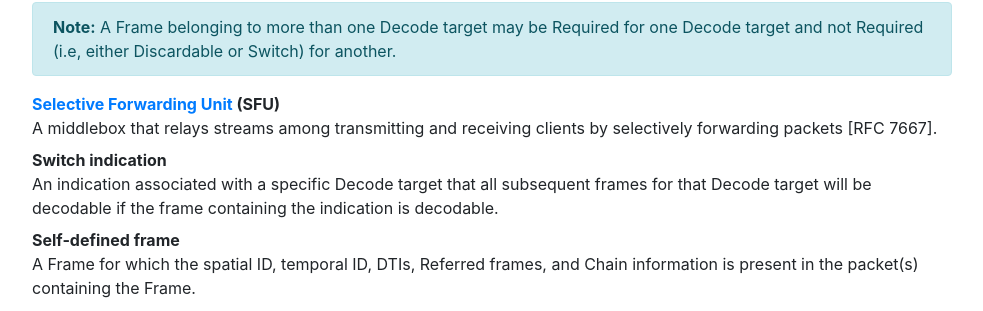
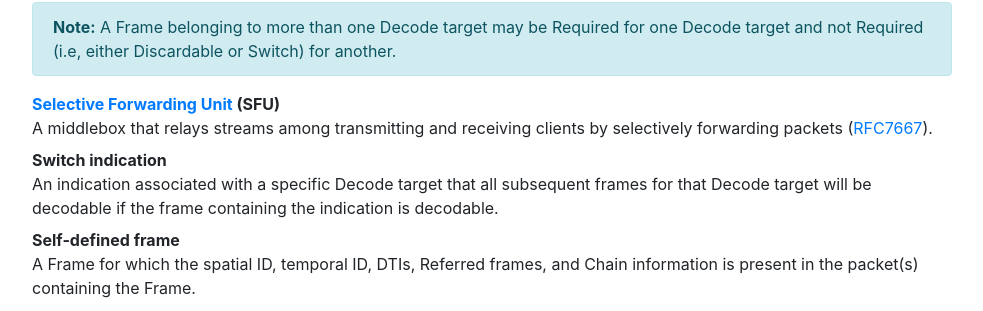
Before and after one commit to AOMediaCodec/av1-rtp-spec, a Jekyll site: the page built from index.md, in a window 1280 px wide and 900 px high, scrolled down 2864 px. Shown: the part 142-453 px from the top of the window, without its empty margins (53-1036 px from the left). Built offline with Jekyll 4.4.1, drawn with Linux system fonts in a browser that asks for light colours; nearby versions of some CDN libraries.

Commit message:
Fix RFC7667 link

```diff
--- a/av1-rtp-spec.md
+++ b/av1-rtp-spec.md
@@ -156,7 +156,7 @@ for another.
 
 [Selective Forwarding Unit] (SFU)
 : A middlebox that relays streams among transmitting and receiving clients by
-  selectively forwarding packets [RFC 7667].
+  selectively forwarding packets ([RFC7667]).
 
 Switch indication
 : An indication associated with a specific Decode target that all subsequent
```
